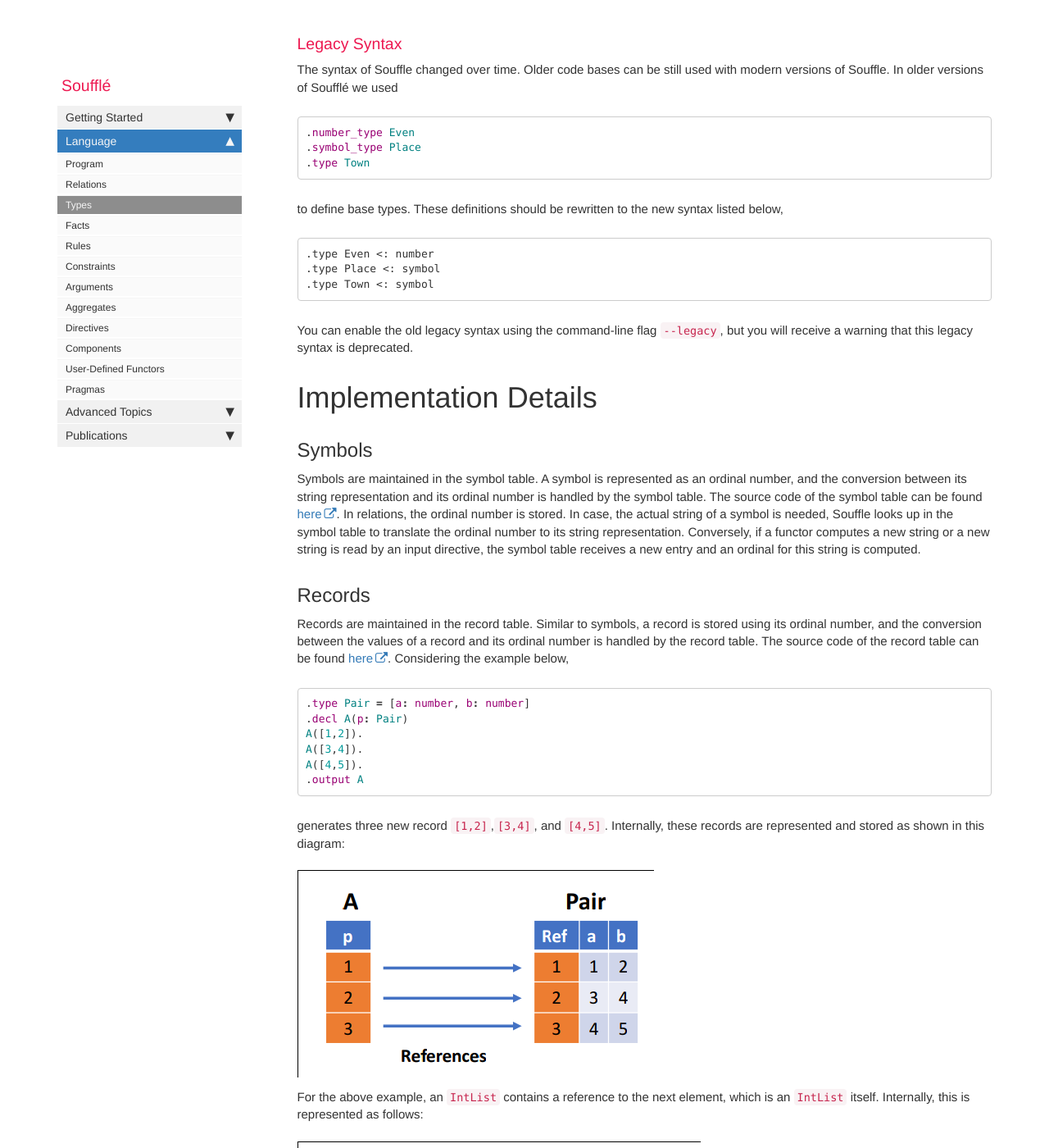
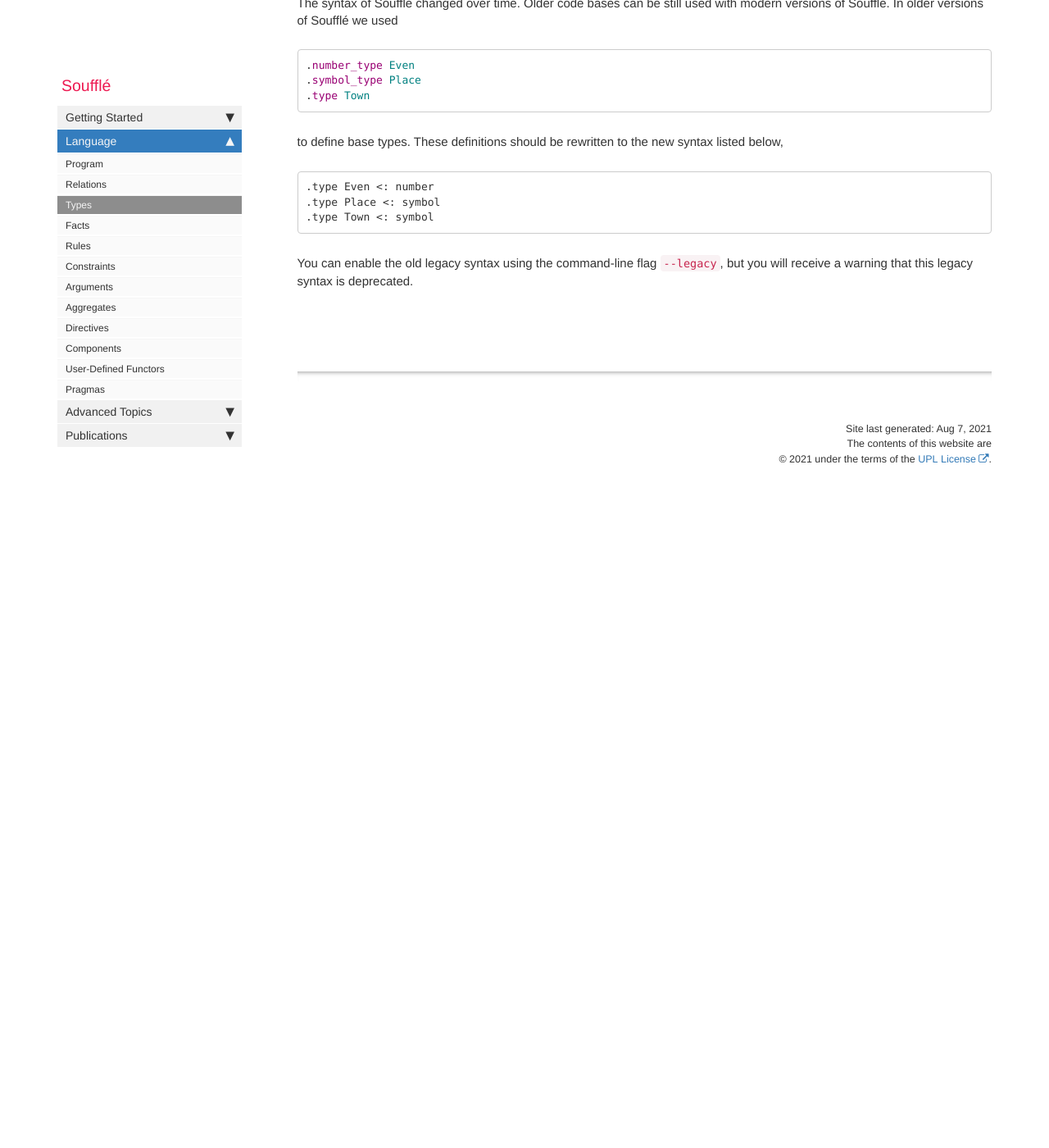
Before and after one commit to souffle-lang/souffle-lang.github.io, a Jekyll site: the page built from pages/docs/types.md, in a window 1280 px wide and 1400 px high, scrolled down 10287 px. Shown: the whole window at 82% size. Built offline with Jekyll 4.4.1, drawn with Linux system fonts in a browser that asks for light colours; comment, search, counter and statistics services are not loaded; after the commit the page ends 10917 px from its top, so only the background shows below that; some of the changed text lies outside the part shown.

Commit message:
add new page

````diff
--- a/_data/sidebars/docs_sidebar.yml
+++ b/_data/sidebars/docs_sidebar.yml
@@ -143,6 +143,10 @@ entries:
       url: /translate
       output: web
 
+    - title: Symbol&Record Tables
+      url: /implementation
+      output: web
+
   - title: Publications
     output: web, pdf
     folderitems:
--- a/pages/docs/types.md
+++ b/pages/docs/types.md
@@ -382,38 +382,4 @@ to define base types. These definitions should be rewritten to the new syntax li
 ```
 You can enable the old legacy syntax using the command-line flag `--legacy`, but you will receive a warning that this legacy syntax is deprecated.
 
-# Implementation Details
-
-## Symbols
-Symbols are maintained in the symbol table. A symbol is represented as an ordinal number, and the conversion between its string representation and its ordinal number is handled by the symbol table.
-The source code of the symbol table can be found [here](https://github.com/souffle-lang/souffle/blob/master/src/include/souffle/SymbolTable.h).
-In relations, the ordinal number is stored. In case, the actual string of a symbol is needed, Souffle looks up in the symbol table to translate the ordinal number to its string representation. Conversely, if a functor computes a new string or a new string is read by an input directive, the symbol table receives a new entry and an ordinal for this string is computed.
-
-## Records
-Records are maintained in the record table. Similar to symbols, a record
-is stored using its ordinal number, and the conversion between the values of a
-record and its ordinal number is handled by the record table.
-The source code of the record table can be found [here](https://github.com/souffle-lang/souffle/blob/master/src/include/souffle/RecordTable.h).
-Considering the example below,
-```prolog
-.type Pair = [a: number, b: number]
-.decl A(p: Pair)
-A([1,2]).
-A([3,4]).
-A([4,5]).
-.output A
-```
-generates three new record `[1,2]`,`[3,4]`, and `[4,5]`.
-Internally, these records are represented and stored as shown in this diagram:
-
-<img src="img/record_table.png" alt="Record table example">
-
-For the above example, an ``IntList`` contains a reference to the next element, which is an ``IntList`` itself.
-Internally, this is represented as follows:
-
-<img src="img/record_recursive.png" alt="Record table with recursion example">
-
-## ADT
-Abstract Data Type use the record table to convert between their ordinal values and their field values. However, the encoding is more complex since the record table stores records of fixed-length only. Each ADT branch has a unique number in the ADT. The unique number is used in an outer record that refers to the inner record, i.e., `< branch-id, <a1, ...> >`. Using this encoding of ADTs permits the use of fixed-length records.
-
 {% include links.html %}
````
Also changed, not shown: pages/docs/implementation.md (added, +44 -0 lines).
